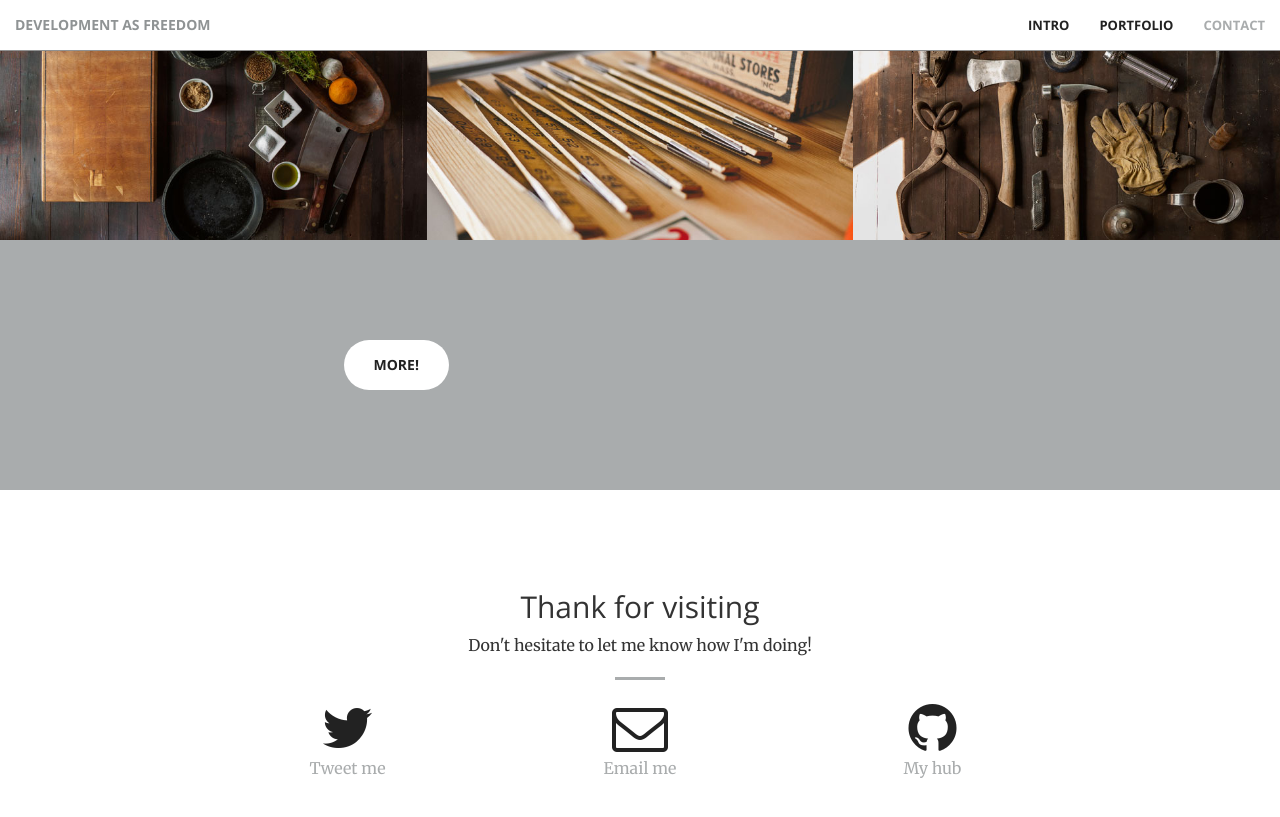
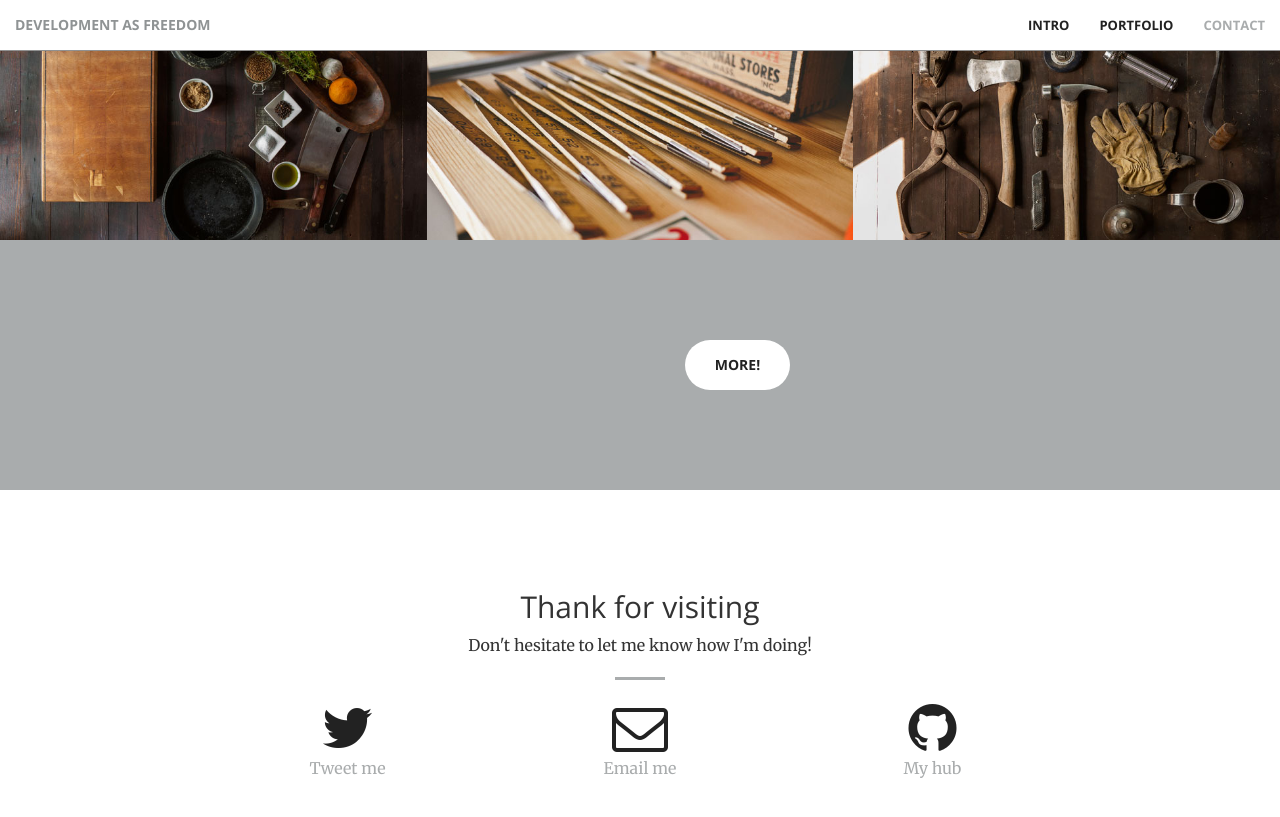
Before and after one commit to non-ceterisparibus/non-ceterisparibus.github.io, a Jekyll site: the page built from index.html, in a window 1280 px wide and 900 px high, scrolled down 1537 px. Shown: the top 817 px of the window. Built offline with Jekyll 4.4.1, drawn with Linux system fonts in a browser that asks for light colours.

Commit message:
Update portfolio.html

```diff
--- a/_includes/portfolio.html
+++ b/_includes/portfolio.html
@@ -98,7 +98,7 @@
 <section class="bg-primary" id="intro">
     <div class="container">
         <div class="row">
-            <div class="col-lg-3 col-lg-offset-2 text-center">
+            <div class="col-lg-2 col-lg-offset-6 text-center">
                 <!-- <h2 class="section-heading">Welcome to Anh-Thu Duong's page</h2> -->
                 <!-- <hr class="light"> -->
                 <!-- <p class="text-faded">Development as Freedom is an e-chapter on Economics x Data Science, inspired by the book Development as Freedom of Sir Amartya Sen. In this chapter, DAF steps out of its theoretical framework's shadow to embark on an adventure that takes place in the multiverse of "Data".</p> -->
```
